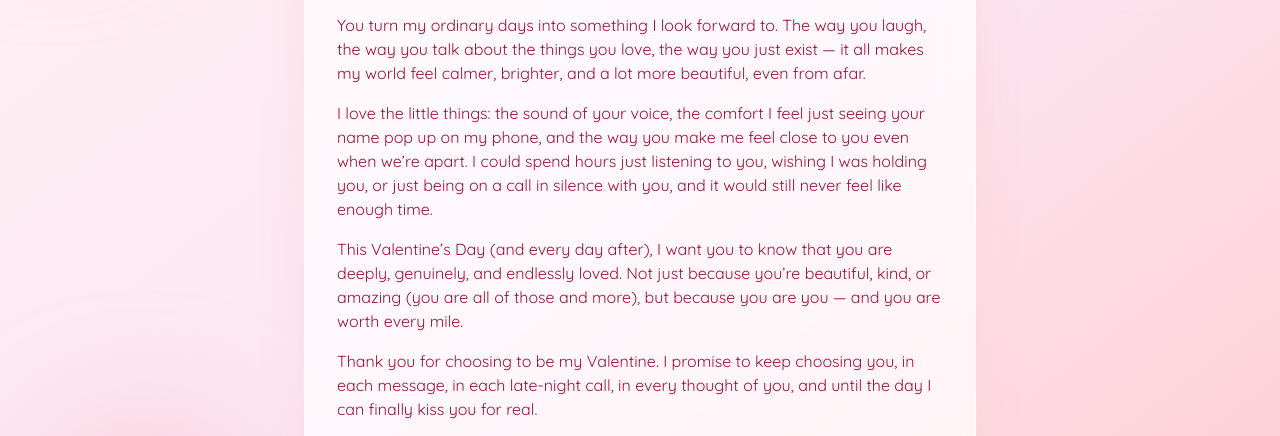
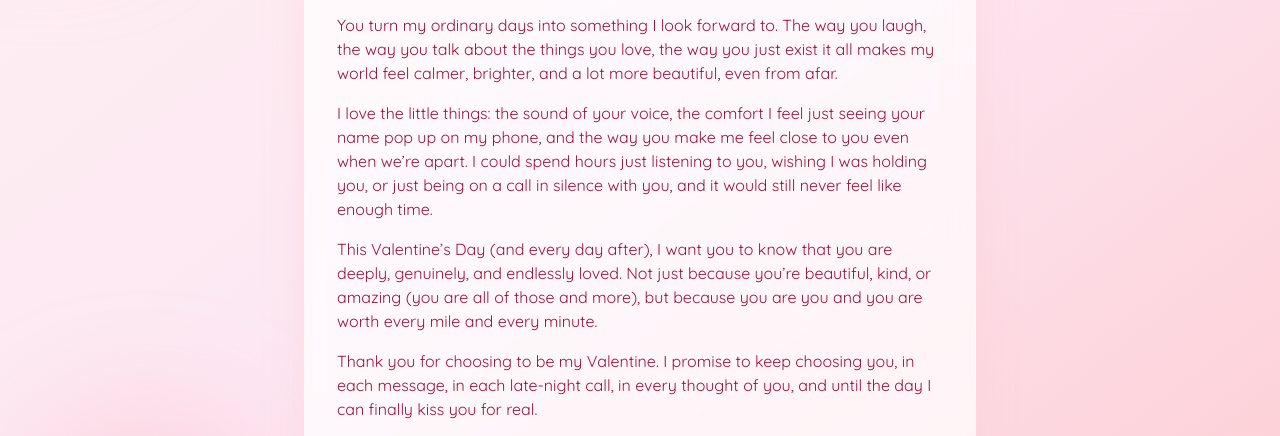
Before and after one commit to DeybLims/val, a plain HTML site: page love.html in a window 1280 px wide. Shown: the part 364-800 px from the top of the page. Drawn offline with nearby package versions, Linux system fonts and the light colour scheme.

Commit message:
Fix punctuation and enhance sentence structure
Corrected punctuation and improved sentence structure for clarity.

```diff
--- a/love.html
+++ b/love.html
@@ -118,7 +118,7 @@
             <p>
               You turn my ordinary days into something I look forward to. The
               way you laugh, the way you talk about the things you love, the
-              way you just exist — it all makes my world feel calmer, brighter,
+              way you just exist it all makes my world feel calmer, brighter,
               and a lot more beautiful, even from afar.
             </p>
             <p>
@@ -133,8 +133,8 @@
               This Valentine’s Day (and every day after), I want you to know
               that you are deeply, genuinely, and endlessly loved. Not just
               because you’re beautiful, kind, or amazing (you are all of those
-              and more), but because you are you — and you are worth every
-              mile.
+              and more), but because you are you and you are worth every
+              mile and every minute.
             </p>
             <p>
               Thank you for choosing to be my Valentine. I promise to keep
```
